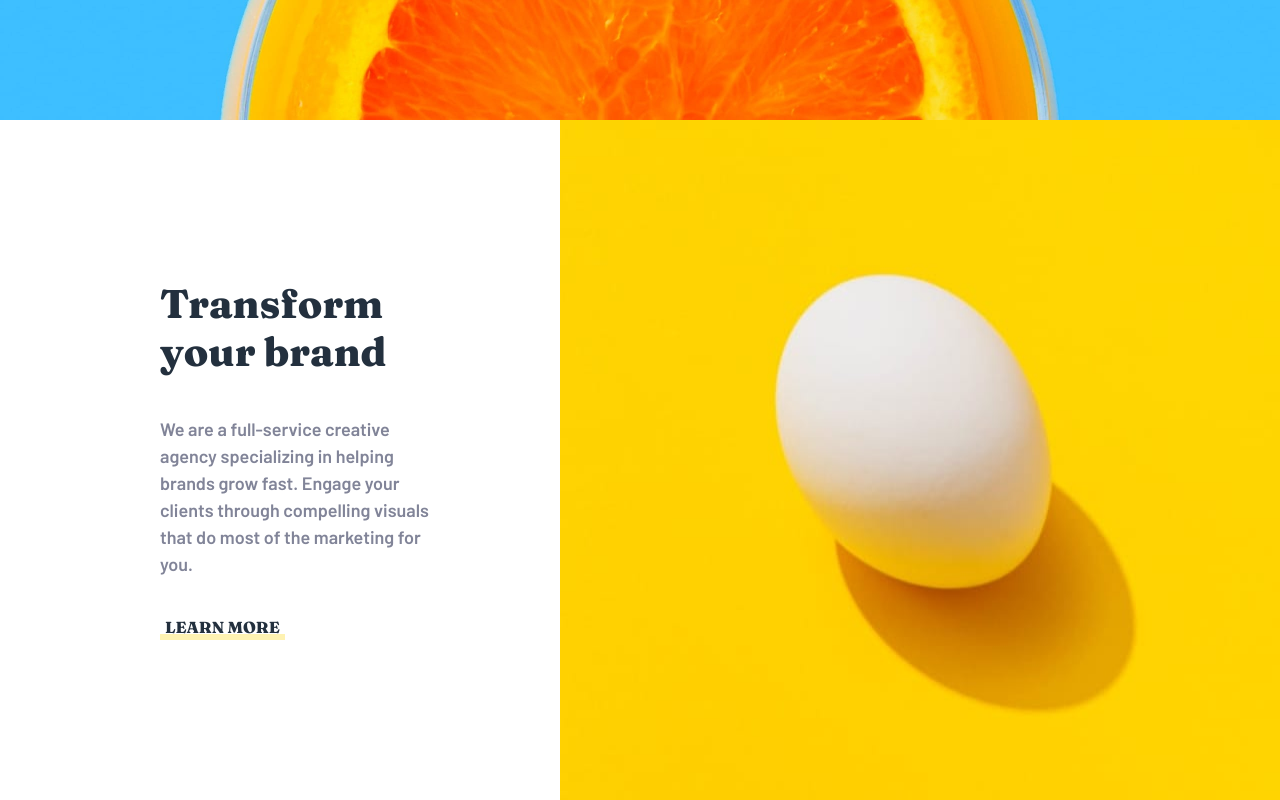
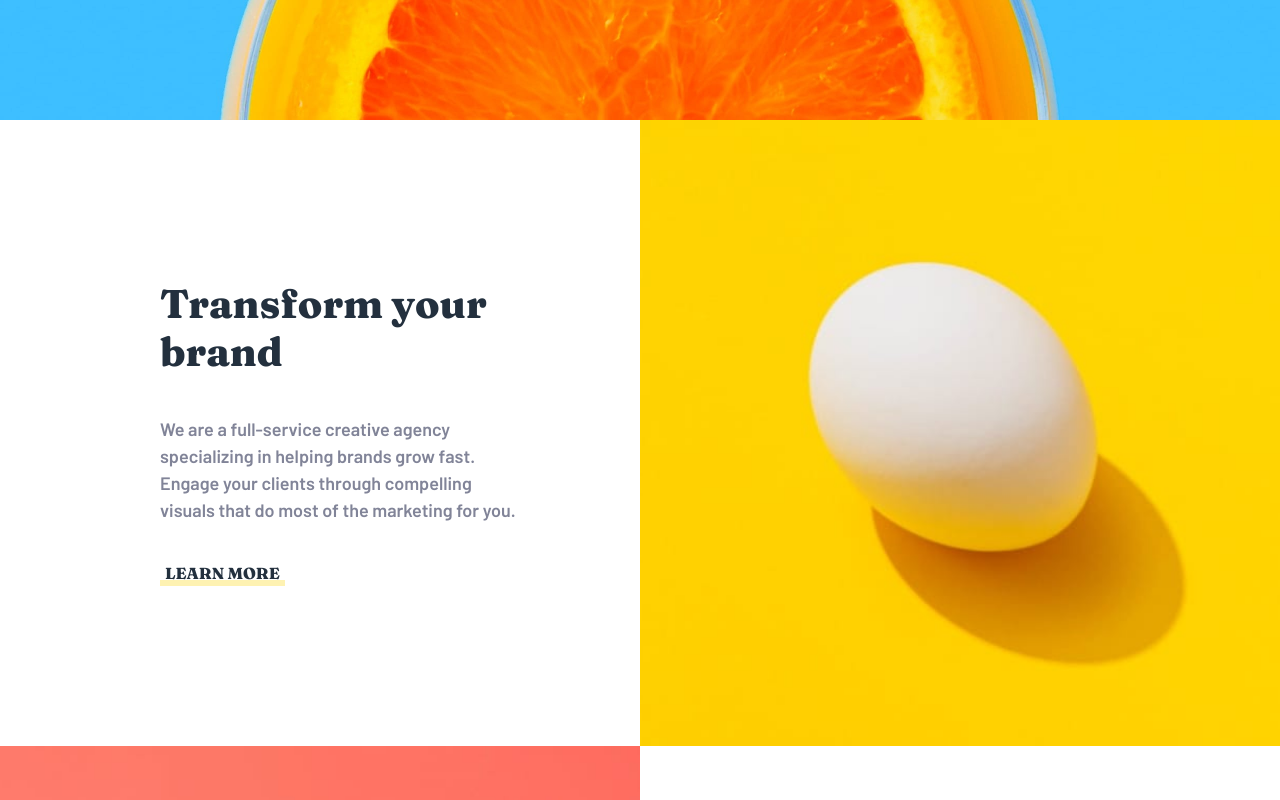
Before and after one commit to RichardBacon/sunnyside-agency-landing-page, a website built with Parcel: page src/index.html in a window 1280 px wide. Shown: the part 680-1480 px from the top of the page. Built offline with nearby package versions, Linux system fonts and the light colour scheme.

Commit message:
Make sure about section images keep aspect ratio

```diff
--- a/src/scss/components/_about.scss
+++ b/src/scss/components/_about.scss
@@ -51,3 +51,9 @@
 .about__link--pink-underline {
   border-bottom: $soft-red 6px solid;
 }
+
+.about__image {
+  object-fit: cover;
+  object-position: center;
+  width: 50%;
+}
```
